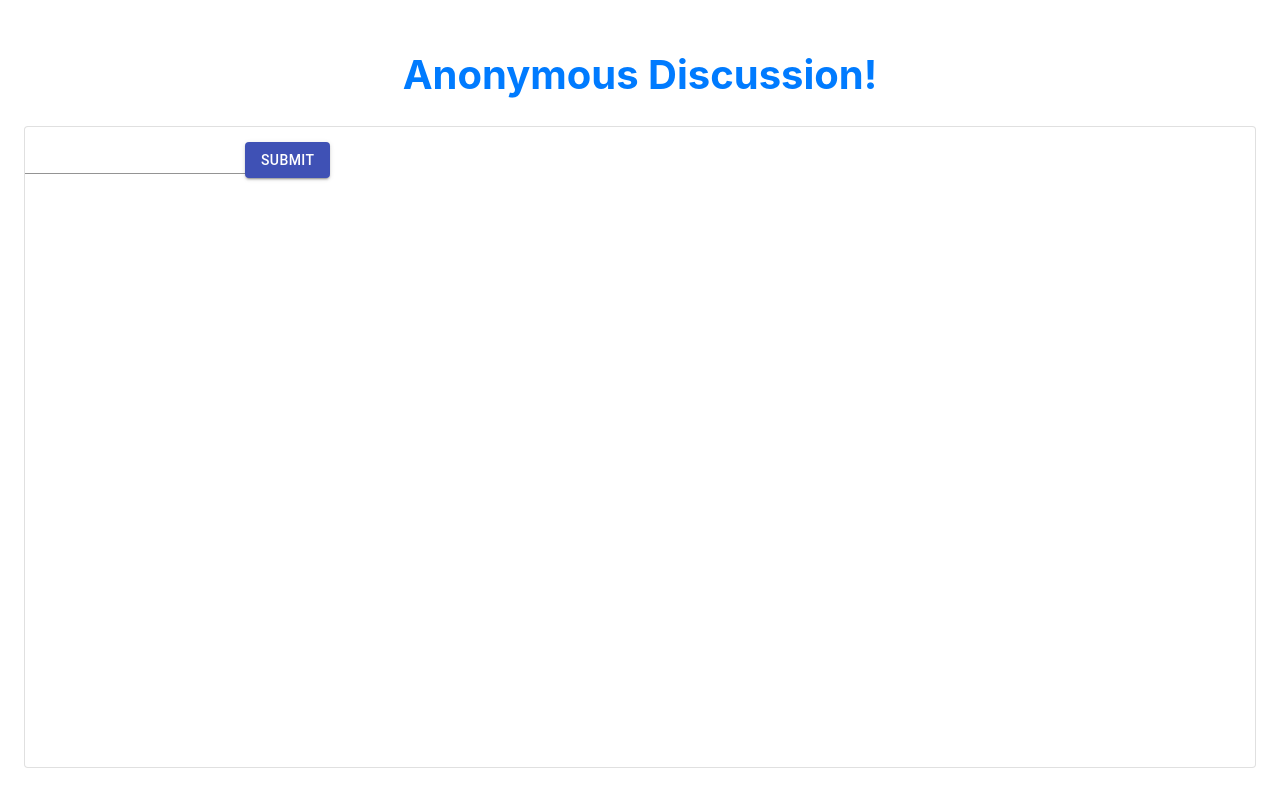
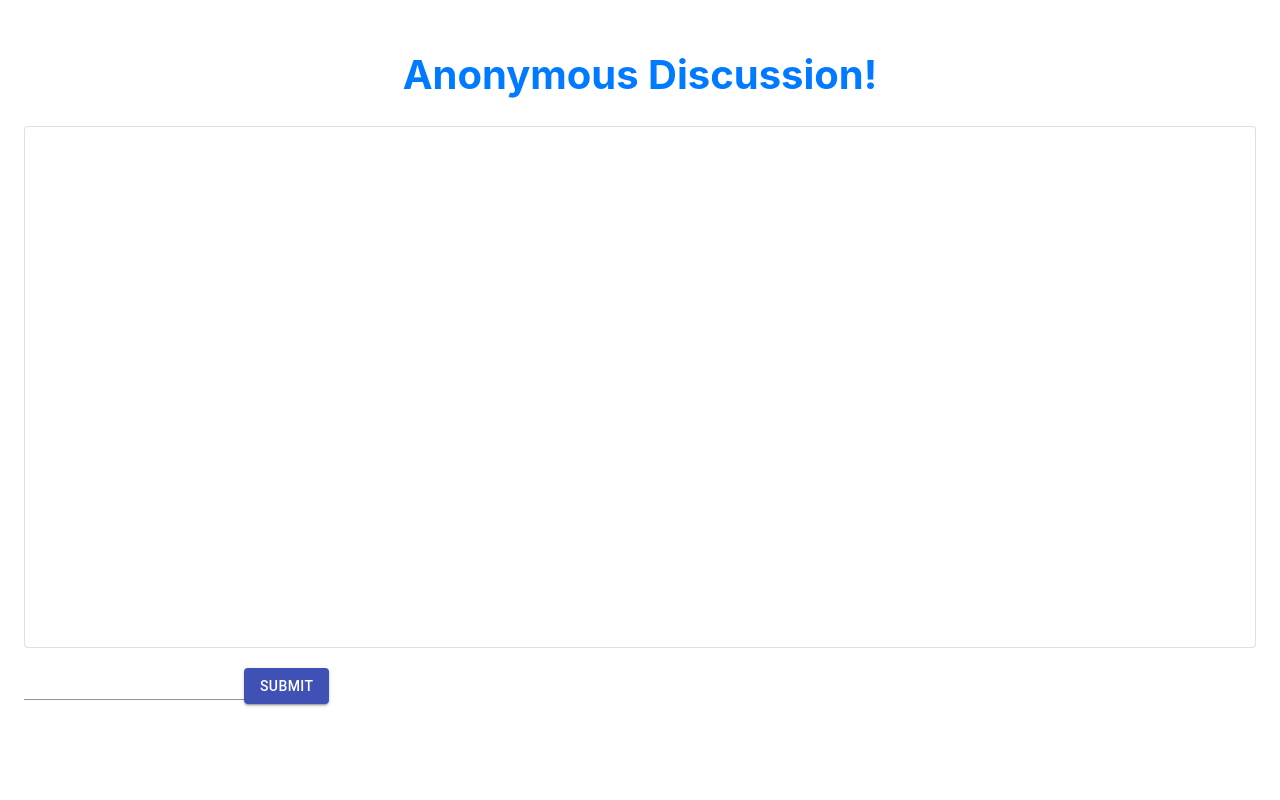
Before and after one commit to DevanshCodes/Anonymous-Discussion-Front, a React (Create React App) app: page /#/1 in a window 1280 px wide. Built offline with nearby package versions, Linux system fonts and the light colour scheme; no server answers.

Commit message:
Working Chatbox

```diff
--- a/src/discussion/discussion.js
+++ b/src/discussion/discussion.js
@@ -3,13 +3,13 @@ import "./discussion.scss";
 import socketIOClient from "socket.io-client";
 import { Paper, Container, Button, Input } from '@material-ui/core';
 var socket;
+
 class Discussion extends Component {
     constructor(props) {
         super(props);
         this.state = {
             endpoint: "http://localhost:4000",
             message: '',
-            socket: '',
             messages: [
                 {
                     username: '',
@@ -18,9 +18,15 @@ class Discussion extends Component {
             ],
 
         };
-        socket = socketIOClient(this.state.endpoint)
+        socket = socketIOClient.connect(this.state.endpoint)
         this.handleChange = this.handleChange.bind(this);
         this.handleSubmit = this.handleSubmit.bind(this);
+        socket.on('newChat', async (data) => {
+            var tmessages = this.state.messages;
+            tmessages.push({ username: data.username, chat: data.chat })
+            this.setState({ messages: tmessages });
+
+        })
 
     }
 
@@ -33,6 +39,11 @@ class Discussion extends Component {
             });
     }
 
+    componentDidUpdate() {
+        const objDiv = document.getElementById('chatscroll');
+        objDiv.scrollTop = objDiv.scrollHeight;
+      }
+
     handleChange(event) {
         this.setState({ message: event.target.value })
     }
@@ -41,9 +52,8 @@ class Discussion extends Component {
         var tmessages = this.state.messages;
         var nmessage = { username: this.props.match.params.username, chat: this.state.message }
         socket.emit("newMessage", nmessage);
-        tmessages.push({ username: this.props.match.params.username, chat: this.state.message });
-        this.setState({ messages: tmessages })
         this.setState({ message: "" })
+
     }
 
     render() {
@@ -51,7 +61,7 @@ class Discussion extends Component {
             <div className='main'>
                 <Container maxWidth="lg">
                     <h1>Anonymous Discussion!</h1>
-                    <div className="paper"> <Paper variant="outlined" className="paper">
+                    <div> <Paper variant="outlined" className="paper" id="chatscroll">
                         {this.state.messages.map(i => {
                             return (
                                 <div className="chat">
@@ -61,11 +71,11 @@ class Discussion extends Component {
                                         <div className="chatText"> {i.chat} </div> </div>
                                 </div>)
                         })}
-                        <form className="form" >
+                    </Paper> </div>
+                    <form className="form" >
                             <div><Input type="text" value={this.state.message} id="inputText" onChange={this.handleChange} /></div>
                             <Button className="Submit" type="submit" value="Submit" variant="contained" color="primary" onClick={this.handleSubmit}> Submit </Button>
                         </form>
-                    </Paper> </div>
                 </Container>
             </div>
         )
--- a/src/discussion/discussion.scss
+++ b/src/discussion/discussion.scss
@@ -13,8 +13,9 @@ h1 {
 }
 
 .paper {
-    height: 80vh;
+    height: 65vh;
     margin-bottom: 20px;
+    overflow-y: scroll;
 }
 
 .chat {
@@ -37,7 +38,6 @@ h1 {
 }
 .form {
     display: flex;
-    flex: 1 1 auto;
     flex-direction: row;
     .textfield {
         flex: 1 1 auto;
```
